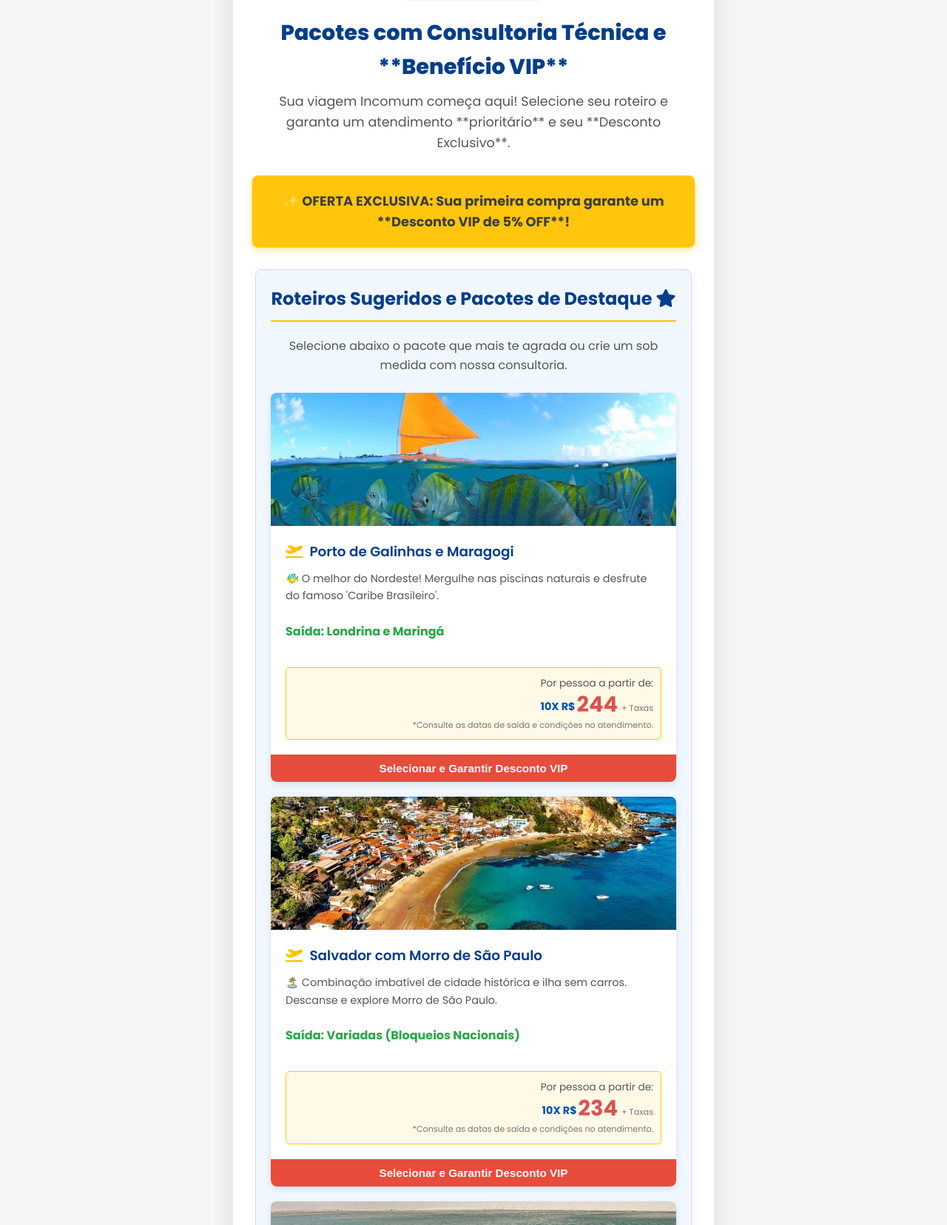
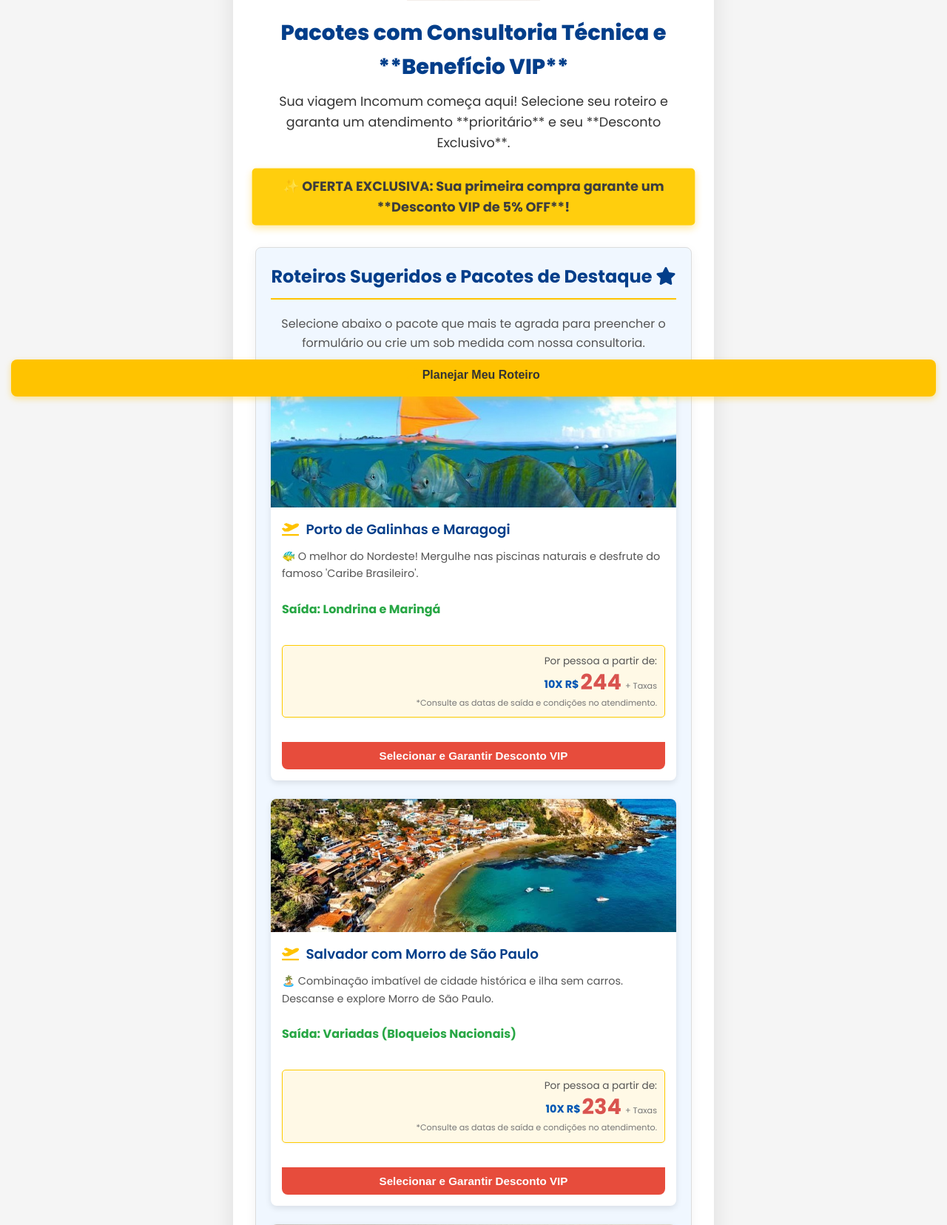
Before and after one commit to fsrviagens/fsr-turismo-lp-manager, a Flask app: page / in a window 1280 px wide. Shown: the part 249-1905 px from the top of the page at 74% size. Run offline with Flask 3, Linux system fonts and the light colour scheme; data that the repository does not hold is empty; some libraries are stand-ins or nearby versions.

Commit message:
Atualizar o index.html

```diff
--- a/templates/index.html
+++ b/templates/index.html
@@ -12,8 +12,8 @@
       gtag('js', new Date());
       gtag('config', 'G-EB762TMB8T');
     </script>
+
     <link rel="stylesheet" href="/static/style.css">
-
     <link rel="stylesheet" href="https://cdnjs.cloudflare.com/ajax/libs/font-awesome/5.15.4/css/all.min.css" crossorigin="anonymous" referrerpolicy="no-referrer" />
 
     <meta name="description" content="Consultoria de viagens especializada desde 2004. Escolha seu pacote FSR e garanta um Desconto VIP de 5% OFF.">
@@ -24,20 +24,55 @@
 
     <style>
         /* Estilos de fallback e min-heights */
-        .pacote-card, .card-consultoria { min-height: 430px; }
-        .pacote-card img { height: 180px; object-fit: cover; }
-        .pacote-content h3 { min-height: 40px; }
-        .pacote-content p { min-height: 60px; }
+        /* Estilos mantidos, com ajustes para a nova vitrine */
+        .pacote-card {
+            display: flex; /* Flex para forçar o footer/botão para baixo */
+            flex-direction: column;
+            min-height: 480px; /* Aumentado para acomodar o preço */
+            padding-bottom: 70px; /* Espaço para o botão fixo ou absoluto */
+        }
 
-        /* ESTILOS ADICIONAIS PARA O NOVO BLOCO DE PREÇO */
+        .pacote-card img {
+            height: 180px;
+            object-fit: cover;
+            width: 100%;
+        }
+
         .pacote-content {
             /* Garante que o conteúdo use o espaço restante e force o botão para baixo */
             display: flex;
             flex-direction: column;
             justify-content: space-between;
             flex-grow: 1; /* Permite que o conteúdo se expanda */
+            padding: 15px;
         }
 
+        .pacote-card .btn-selecionar {
+            margin-top: auto; /* Empurra o botão para a base */
+            width: calc(100% - 30px); /* Ajusta a largura dentro do padding */
+            margin-left: 15px;
+            margin-right: 15px;
+            position: absolute; /* Torna o botão fixo na parte inferior do card */
+            bottom: 15px;
+        }
+
+        .pacotes-grid {
+            display: grid;
+            grid-template-columns: repeat(auto-fit, minmax(300px, 1fr));
+            gap: 25px;
+            margin-top: 30px;
+        }
+
+        .card-consultoria {
+            background-color: #f0f8ff; /* Fundo diferente para destaque */
+            border: 2px dashed #0056b3;
+            text-align: center;
+            justify-content: center;
+            align-items: center;
+            padding: 30px;
+        }
+
+        /* ESTILOS ADICIONAIS PARA O BLOCO DE PREÇO */
         .pacote-price-box {
             margin-top: 15px;
             padding: 10px;
@@ -45,6 +80,7 @@
             border-radius: 5px;
             background-color: #fff9e6; /* Fundo suave */
             text-align: right;
+            box-shadow: 0 1px 3px rgba(0,0,0,0.05);
         }
 
         .price-label {
@@ -80,6 +116,24 @@
             margin-left: 5px;
             align-self: flex-end;
         }
+
+        /* Estilos para o Hero e Form */
+        .hero__headline { text-align: center; color: #0056b3; }
+        .hero__slogan { text-align: center; color: #333; margin-bottom: 20px; }
+        .offer-banner {
+            background-color: #ffcc00;
+            color: #333;
+            padding: 10px;
+            text-align: center;
+            font-weight: bold;
+            border-radius: 5px;
+            margin-bottom: 30px;
+        }
+        .form__legend { font-size: 1.2em; font-weight: bold; color: #0056b3; }
+        .error-message { color: #d9534f; border: 1px solid #d9534f; padding: 10px; border-radius: 5px; margin-top: 15px; }
+        .footer { text-align: center; padding-top: 20px; border-top: 1px solid #eee; margin-top: 40px; font-size: 0.9em; }
+        .expert-seal { font-weight: bold; color: #333; margin-bottom: 10px; }
+
     </style>
 </head>
 <body>
@@ -90,12 +144,14 @@
 {% raw %}
         // Endpoints e Constantes
         const API_PAC_URL = '/api/pacotes';
+        // Corrigido: Usando número internacional clicável
         const WHATSAPP_NUMBER = '5561983163710';
         const API_LEAD_URL = '/capturar_lead';
-        const TELEFONE_REGEX = /^\d{10,11}/;
+        // Regex mais tolerante para números de 10 ou 11 dígitos
+        const TELEFONE_REGEX = /^\d{10,11}$/;
 
         // Gatilho de Compra / Desconto VIP
-        const PROSPECT_DISCOUNT = '5%';
+        const PROSPECT_DISCOUNT = '5%'; // Ajustado para clareza (sem cifrão)
 
         // --- DADOS PARA OS CARDS E FALLBACK ---
         // Rotas de Imagens de uso livre (Placeholder - Use imagens do seu servidor)
@@ -129,7 +185,7 @@
                 opcoes: [
                     { data: "06/03 a 12/03/26", noites: "6 noites", preco: 298 },
                     { data: "26/04 a 02/05/26", noites: "6 noites", preco: 266 },
-                    { data: "17/05 a 23/05/26", noites: "6 noites", preco: 244 } // Baseado na imagem 8395.png
+                    { data: "17/05 a 23/05/26", noites: "6 noites", preco: 244 }
                 ]
             },
             {
@@ -142,7 +198,7 @@
                 opcoes: [
                     { data: "16/01 a 22/01/26", noites: "6 noites", preco: 266 },
                     { data: "26/01 a 31/01/26", noites: "5 noites", preco: 234 },
-                    { data: "05/02 a 10/02/26", noites: "5 noites", preco: 241 } // Baseado na imagem 8393.png
+                    { data: "05/02 a 10/02/26", noites: "5 noites", preco: 241 }
                 ]
             },
             {
@@ -152,7 +208,6 @@
                 tipo: "NACIONAL",
                 desc: "💧 Descubra a beleza surreal das lagoas entre dunas. Um ecoturismo inesquecível.",
                 imgKey: 'Lençóis Maranhenses',
-                // Detalhes baseados na sua imagem 8391.png
                 opcoes: [
                     { data: "01/02 a 07/02", noites: "6 noites", preco: 334 },
                     { data: "24/02 a 01/03", noites: "5 noites", preco: 317 },
@@ -169,7 +224,7 @@
                 opcoes: [
                     { hotel: "Hotel Monte Felice Bosque", data: "27/10 a 31/10/25", noites: "4 noites", preco: 176 },
                     { hotel: "Hotel Monte Felice Centro", data: "10/11 a 14/11/25", noites: "4 noites", preco: 207 },
-                    { hotel: "Pousada Monte Felice Recanto da Lua", data: "08/12 a 12/12/25", noites: "4 noites", preco: 196 } // Baseado na imagem 8394.png
+                    { hotel: "Pousada Monte Felice Recanto da Lua", data: "08/12 a 12/12/25", noites: "4 noites", preco: 196 }
                 ]
             },
 
@@ -182,7 +237,7 @@
                 desc: "🎇 Celebre a virada com o mágico Festival das Lanternas. Praias e templos milenares.",
                 imgKey: 'Tailândia',
                 opcoes: [
-                    { data: "30/12 a 02/01/26", noites: "3 noites", preco: 109, moeda: 'USD' } // Baseado na imagem 8392.png
+                    { data: "30/12 a 02/01/26", noites: "3 noites", preco: 109, moeda: 'USD' }
                 ]
             },
             {
@@ -284,23 +339,23 @@
                 : null;
 
             const precoMaisBaixo = precoInfo ? precoInfo.preco : null;
-            const moeda = precoInfo && precoInfo.moeda === 'USD' ? 'USD' : 'R$';
+            const moedaSimbolo = precoInfo && precoInfo.moeda === 'USD' ? 'US$' : 'R$';
 
 
             return (
-                <div className="pacote-card">
+                <div className="pacote-card" style={{position: 'relative'}}> {/* Adiciona position: relative para o botão absoluto */}
                     <img src={getImageUrl(pacote.imgKey)} alt={`Imagem de ${pacote.nome}`} loading="lazy" />
                     <div className="pacote-content">
                         <h3><i className={`fas fa-${pacote.tipo === 'NACIONAL' ? 'plane-departure' : 'globe-americas'}`}></i> {pacote.nome}</h3>
                         <p>{pacote.desc}</p>
                         <span className="saida">Saída: {pacote.saida || 'Variável'}</span>
 
-                        {/* NOVO BLOCO DE PREÇO CONDICIONAL */}
+                        {/* BLOCO DE PREÇO CONDICIONAL */}
                         {precoMaisBaixo && (
                             <div className="pacote-price-box">
                                 <span className="price-label">Por pessoa a partir de:</span>
                                 <div className="price-value">
-                                    <span className="installments">10X {moeda}</span>
+                                    <span className="installments">10X {moedaSimbolo}</span>
                                     <span className="main-price">{precoMaisBaixo}</span>
                                     <span className="taxes">+ Taxas</span>
                                 </div>
@@ -309,8 +364,8 @@
                                 </small>
                             </div>
                         )}
-                        {/* FIM DO NOVO BLOCO DE PREÇO */}
                     </div>
+                    {/* Botão de seleção na base do card */}
                     <button
                         className="btn-selecionar"
                         onClick={() => onSelect(nomeCompleto)}
@@ -330,8 +385,9 @@
             return (
                 <div className="vitrine-pacotes">
                     <h2>Roteiros Sugeridos e Pacotes de Destaque <i className="fas fa-star"></i></h2>
-                    <p style={{textAlign: 'center', marginBottom: '25px', color: '#555'}}>Selecione abaixo o pacote que mais te agrada ou crie um sob medida com nossa consultoria.</p>
+                    <p style={{textAlign: 'center', marginBottom: '25px', color: '#555'}}>Selecione abaixo o pacote que mais te agrada para preencher o formulário ou crie um sob medida com nossa consultoria.</p>
                     <div className="pacotes-grid">
+                        {/* Exibe até 5 pacotes em destaque */}
                         {pacotesVisiveis.slice(0, 5).map(pacote => (
                             <PacoteCard key={pacote.id} pacote={pacote} onSelect={onSelect} />
                         ))}
@@ -374,11 +430,7 @@
                         const consultoriaOption = DADOS_FALLBACK.find(p => p.tipo === 'CONSULTORIA');
 
                         if (response.ok && Array.isArray(data) && data.length > 0) {
-                            // Se a API retornar dados, use-os, mas garanta que eles tenham o campo 'opcoes' e 'imgKey'
-                            // Por simplicidade e para garantir que o layout funcione, estou priorizando o DADOS_FALLBACK
-                            // com a nova estrutura. Em um cenário real, o backend precisaria retornar esses campos.
-                            // Por ora, vamos garantir que o front-end use o FALLBACK RICO em detalhes.
-                            fetchedPacotes = DADOS_FALLBACK;
+                            fetchedPacotes = DADOS_FALLBACK; // Mantendo o fallback rico para a demo
                         } else {
                             fetchedPacotes = DADOS_FALLBACK;
                         }
@@ -394,6 +446,12 @@
                     const finalAction = () => {
                         setPacotes(fetchedPacotes);
                         setPacotesLoading(false);
+
+                        // Scroll para a vitrine após o carregamento
+                        const vitrineElement = document.querySelector('.vitrine-pacotes');
+                        if (vitrineElement) {
+                             vitrineElement.scrollIntoView({ behavior: 'smooth', block: 'start' });
+                        }
                     };
 
                     if (elapsed < requiredDelay) {
@@ -414,6 +472,12 @@
                 } else if (value.includes('Consultoria Personalizada / Outro Destino')) {
                     setPacoteSelecionado('Consultoria Personalizada / Outro Destino');
                 }
+
+                // Rola para o formulário após a seleção de um pacote (UX aprimorada)
+                const formElement = document.querySelector('.form');
+                if (formElement) {
+                     formElement.scrollIntoView({ behavior: 'smooth', block: 'start' });
+                }
             };
 
             const handlePassageirosChange = (e) => {
@@ -430,6 +494,7 @@
                     return false;
                 }
 
+                // AJUSTE: O REGEX agora exige 10 ou 11 dígitos EXATOS (DDD+Número)
                 if (!TELEFONE_REGEX.test(telefone)) {
                     setErro('❌ Telefone inválido. Insira apenas os 10 ou 11 dígitos, incluindo o DDD (Ex: 61983163710).');
                     return false;
@@ -514,11 +579,13 @@ ${descritivoRoteiro}
                         console.error("Erro ao salvar o lead no servidor (Automação):", result.message);
                     }
 
-                    // 2. AJUSTE: DISPARO DO EVENTO DE CONVERSÃO NO GA4
+                    // AJUSTE: DISPARO DO EVENTO DE CONVERSÃO NO GA4
                     if (window.gtag) {
                         gtag('event', 'whatsapp_lead', {
                             'event_category': 'conversion',
-                            'event_label': finalPacote
+                            'event_label': finalPacote,
+                            'value': finalPassageiros, // Usa o número de passageiros como valor do evento
+                            'currency': 'BRL' // Adiciona moeda para contexto
                         });
                     }
                     // FIM DO AJUSTE DE RASTREAMENTO
@@ -550,7 +617,7 @@ ${descritivoRoteiro}
                             Sua viagem Incomum começa aqui! Selecione seu roteiro e garanta um atendimento **prioritário** e seu **Desconto Exclusivo**.
                         </p>
 
-                        {/* GATILHO DE VENDA: DESCONTO VIP */}
+                        {/* GATILHO DE VENDA: DESCONTO VIP (Correção do símbolo) */}
                         <div className="offer-banner">
                             ✨ OFERTA EXCLUSIVA: Sua primeira compra garante um **Desconto VIP de {PROSPECT_DISCOUNT} OFF**!
                         </div>
@@ -628,6 +695,7 @@ ${descritivoRoteiro}
                             </div>
                             <div className="form__group">
                                 <label htmlFor="telefone-input">WhatsApp (apenas números, com DDD):</label>
+                                {/* AJUSTE: Placeholder com o exemplo */}
                                 <input id="telefone-input" type="tel" value={telefone} onChange={(e) => setTelefone(e.target.value.replace(/[^0-9]/g, ''))} placeholder="Ex: 61983163710 (Obrigatório)" minLength="10" maxLength="11" required/>
                                 <small className="help-text">Garantimos a **prioridade** no contato se for um número de WhatsApp válido.</small>
                             </div>
@@ -641,7 +709,7 @@ ${descritivoRoteiro}
                                 <input id="passageiros-input" type="number" min="1" value={passageiros} onChange={handlePassageirosChange} required/>
                             </div>
                             <div className="form__group">
-                                <label htmlFor="data-viagem-input">Data Preferencial para Viagem (Mínimo 4 dias):</label>
+                                <label htmlFor="data-viagem-input">Data Preferencial para Viagem:</label>
                                 <input
                                     id="data-viagem-input"
                                     type="date"
@@ -650,7 +718,7 @@ ${descritivoRoteiro}
                                     min={minDate}
                                     title="A data deve ter no mínimo 4 dias de antecedência para planejamento."
                                 />
-                                <small className="help-text">Selecione uma data para um orçamento mais preciso.</small>
+                                <small className="help-text">Selecione uma data para um orçamento mais preciso. Mínimo de 4 dias de antecedência para processamento.</small>
                             </div>
                         </fieldset>
 
@@ -666,13 +734,22 @@ ${descritivoRoteiro}
                         <p className="final-call-to-action">
                             <i className="fas fa-tag"></i> *O **Desconto VIP** de {PROSPECT_DISCOUNT} será aplicado no fechamento final do seu pacote exclusivo.
                         </p>
+
+                        {/* Melhoria de UX: Link para Política de Privacidade e Termos */}
+                        <div style={{textAlign: 'center', marginTop: '15px'}}>
+                            <small>Ao prosseguir, você concorda com nossos <a href="/politica-de-privacidade.html" target="_blank" style={{color: '#0056b3'}}>Termos e Política de Privacidade</a> (LGPD).</small>
+                        </div>
                     </form>
 
                     <footer className="footer">
                         <p className="expert-seal">
                             Consultoria Técnica Especializada desde <i className="fas fa-user-tie"></i> **2004** | Seu especialista com vasta experiência de mercado.
                         </p>
-                        <p>Atendimento Rápido e Personalizado | <span className="whatsapp-link">WhatsApp: {WHATSAPP_NUMBER}</span></p>
+                        <p>
+                            Atendimento Rápido e Personalizado | <a href={`https://wa.me/${WHATSAPP_NUMBER}`} target="_blank" rel="noopener noreferrer" className="whatsapp-link">
+                            <i className="fab fa-whatsapp"></i> WhatsApp: (61) 98316-3710</a>
+                        </p>
+                        {/* AJUSTE: Copyright para o ano atual dinâmico */}
                         <p>&copy; {new Date().getFullYear()} FSR Viagens & Turismo. Todos os direitos reservados.</p>
                     </footer>
                 </div>
```
